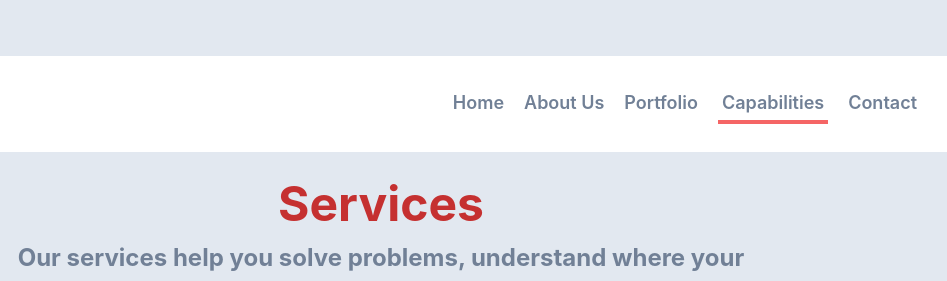
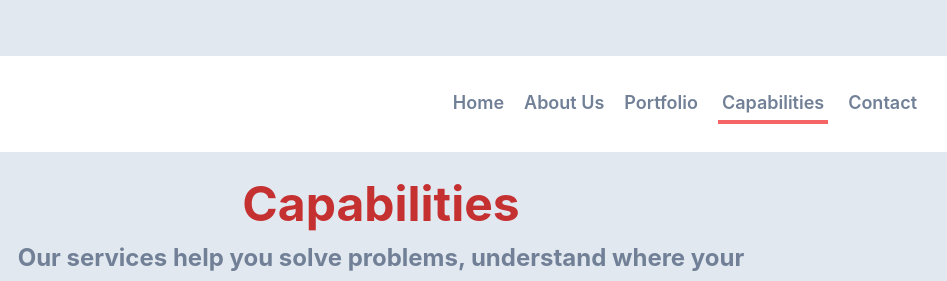
Before and after one commit to kamalsolutions/sgid, a website: page services.html in a window 1280 px wide. Shown: the top 281 px of the page, 259-1206 px from the left. Drawn offline with Linux system fonts and the light colour scheme.

Commit message:
Update services.html

```diff
--- a/services.html
+++ b/services.html
@@ -66,7 +66,7 @@
  </header>
   <!-- /navigation -->
     <section class="w-full md:w-2/3 mx-auto px-4 py-4">
-        <header class="md:text-5xl text-3xl  font-bold text-red-700 text-center">Services</header>
+        <header class="md:text-5xl text-3xl  font-bold text-red-700 text-center">Capabilities</header>
         <section class="text-2xl text-gray-600 font-bold text-center"> Our services help you solve problems, understand where your opportunities lie and prepare for growth. Delivered by our team of expert consultants, each of them focus on a core function needed to support your business.</section>
     </section>
     <section class="w-full md:w-2/3 mx-auto">
@@ -120,12 +120,12 @@
                        <p class="text-gray-700 text-base mb-2">
                      <section class="mb-4 text-gray-700">
                         <header class="text-xl text-red-700 font-extrabold">Active Investments:</header>
-                       <ul class="list-disc list-inside">
+                      <!-- <ul class="list-disc list-inside">
                          <li>Rapid Power Termicore</span></li>
                          <li>Agro Dynamics</span></li>
                          <li>Trans Telecom Services</span></li>
                          <li>Simba Investments</span></li>
-                       </ul>
+                       </ul>-->
                      </section>
                     </p>
                     <section class="text-gray-700 text-base mb-2 text-lg">
```
